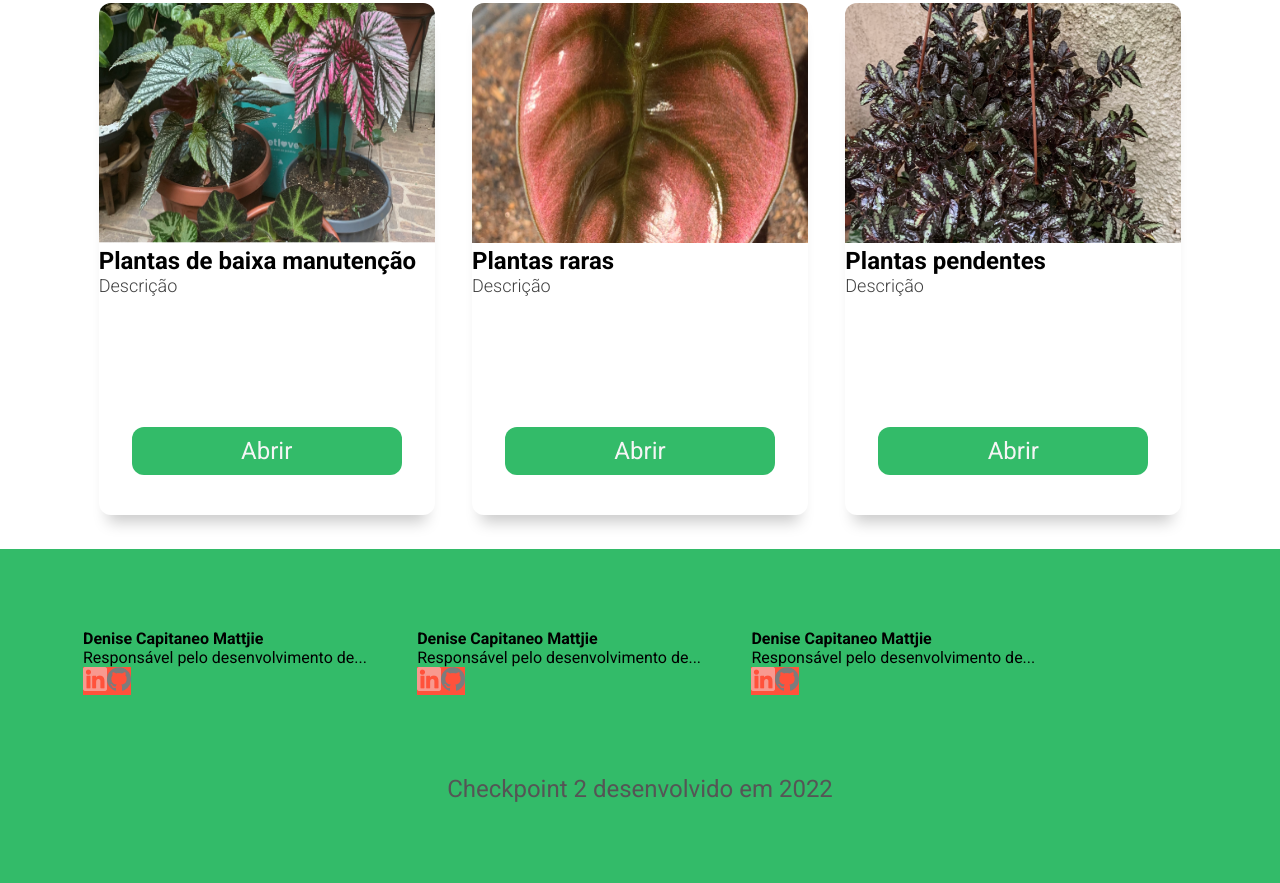
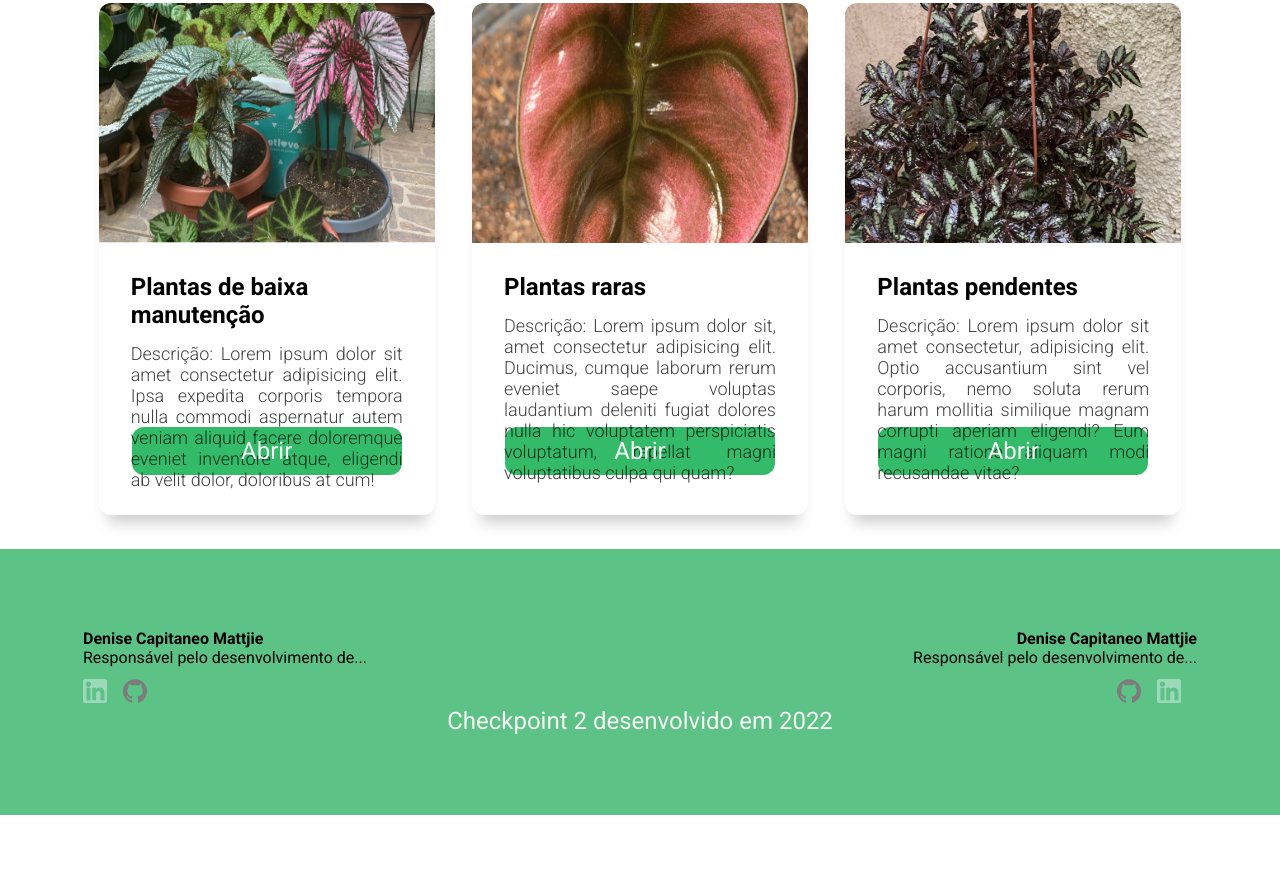
Before and after one commit to decapitaneo/front-end-1-checkpoint-2, a plain HTML site: page index.html in a window 1280 px wide. Shown: the part 1486-2369 px from the top of the page. After the commit the page ends 2301 px from the top, so only its background shows below. Drawn offline with Linux system fonts and the light colour scheme.

Commit message:
menu--nav

```diff
--- a/index.html
+++ b/index.html
@@ -19,7 +19,7 @@
         <div class="header__container">
           <div class="navbar">
             <div class="logo">
-              <img src="" alt="">
+              <img src="images/logo.png" alt="">
             </div>
             <nav>
               <ul>
@@ -61,7 +61,9 @@
               <div class="card_decricao">
                 <div class="card__descricaoHp">
                   <h3>Plantas de crescimento rápido</h3>
-                  <p>Descrição</p>
+                  <p>Descrição: Lorem ipsum, dolor sit amet consectetur adipisicing elit. Deleniti repellat rem impedit quia commodi sed, harum numquam illum corporis debitis aliquam, repudiandae ab tempora quae magni vel reiciendis vitae modi?
+
+                  </p>
                 </div>
 
                 <div class="btn__card">
@@ -78,7 +80,7 @@
               <div class="card_decricao">
                 <div class="card__descricaoHp">
                   <h3>Plantas Pet-Friendly</h3>
-                  <p>Descrição</p>
+                  <p>Descrição: Lorem ipsum dolor sit, amet consectetur adipisicing elit. Corporis magnam veniam quasi perspiciatis ducimus delectus asperiores ex at necessitatibus, doloribus vero, iure atque in aperiam harum iste quibusdam molestias possimus!</p>
                 </div>
 
                 <div class="btn__card">
@@ -95,7 +97,7 @@
               <div class="card_decricao">
                 <div class="card__descricaoHp">
                   <h3>Plantas Tropicais</h3>
-                  <p>Descrição</p>
+                  <p>Descrição: Lorem ipsum dolor sit amet consectetur adipisicing elit. Ad autem magnam, atque tempore ipsam laborum exercitationem? Quae voluptatem cupiditate fugit, sint blanditiis itaque distinctio pariatur perferendis dignissimos debitis hic magnam.</p>
                 </div>
 
                 <div class="btn__card">
@@ -113,7 +115,7 @@
               <div class="card_decricao">
                 <div class="card__descricaoHp">
                   <h3>Plantas de baixa manutenção</h3>
-                  <p>Descrição</p>
+                  <p>Descrição: Lorem ipsum dolor sit amet consectetur adipisicing elit. Ipsa expedita corporis tempora nulla commodi aspernatur autem veniam aliquid facere doloremque eveniet inventore atque, eligendi ab velit dolor, doloribus at cum!</p>
                 </div>
 
                 <div class="btn__card">
@@ -130,7 +132,7 @@
               <div class="card_decricao">
                 <div class="card__descricaoHp">
                   <h3>Plantas raras</h3>
-                  <p>Descrição</p>
+                  <p>Descrição: Lorem ipsum dolor sit, amet consectetur adipisicing elit. Ducimus, cumque laborum rerum eveniet saepe voluptas laudantium deleniti fugiat dolores nulla hic voluptatem perspiciatis voluptatum, repellat magni voluptatibus culpa qui quam?</p>
                 </div>
 
                 <div class="btn__card">
@@ -147,7 +149,7 @@
               <div class="card_decricao">
                 <div class="card__descricaoHp">
                   <h3>Plantas pendentes</h3>
-                  <p>Descrição</p>
+                  <p>Descrição: Lorem ipsum dolor sit amet consectetur, adipisicing elit. Optio accusantium sint vel corporis, nemo soluta rerum harum mollitia similique magnam corrupti aperiam eligendi? Eum magni ratione aliquam modi recusandae vitae?</p>
                 </div>
 
                 <div class="btn__card">
@@ -168,14 +170,15 @@
               <p>Responsável pelo desenvolvimento de...</p>
             </div>
             <div class="footer__redes__sociais">
-              <div class="footer__img">
+              <div class="footer__linkdin">
                 <img src="images/linkedin.png" alt="" />
               </div>
-              <div class="footer__img">
+              <div class="footer__git">
                 <img src="images/gitHub.png" alt="" />
               </div>
             </div>
           </div>
+          <!---
           <div class="footer__autor__descricao">
             <div class="footer__autor__nome">
               <h4>Denise Capitaneo Mattjie</h4>
@@ -190,17 +193,19 @@
               </div>
             </div>
           </div>
+          -->
           <div class="footer__autor__descricao">
             <div class="footer__autor__nome">
               <h4>Denise Capitaneo Mattjie</h4>
               <p>Responsável pelo desenvolvimento de...</p>
             </div>
             <div class="footer__redes__sociais">
-              <div class="footer__img">
+
+              <div class="footer__git">
+                <img src="images/gitHub.png" alt="" />
+              </div>
+              <div class="footer__linkedin">
                 <img src="images/linkedin.png" alt="" />
-              </div>
-              <div class="footer__img">
-                <img src="images/gitHub.png" alt="" />
               </div>
             </div>
           </div>
--- a/style.css
+++ b/style.css
@@ -14,11 +14,19 @@ body {
 header {
 }
 
+.logo {
+  box-shadow: 0px 16px 15px -9px rgba(0, 0, 0, 0.21);
+  padding-top: 15px;
+  padding-bottom: 15px;
+  padding-left: 61px;
+}
+
 .navbar {
   display: flex;
   align-items: center;
   padding: 20px;
   height: 8vh;
+  background: #5dc285;
 }
 
 nav {
@@ -40,6 +48,26 @@ a {
   text-decoration: none;
   color: #555;
 }
+
+/*
+nav ul li a::before {
+  content: '';
+  height: 5px; crio um 'conteúdo' de altura de 5px
+
+  background: #ff523b;
+  position: absolute;
+  bottom: -10px;
+  width: 0%;
+  transition: ease-in 1s;
+
+  /*dica: width iniciando em 0 e aplicação de uma transição
+}
+
+nav ul li a:hover::before {
+  width: 100%;
+}
+
+*/
 
 .header__container {
   /*max-width: 1300px;*/
@@ -74,7 +102,7 @@ a {
 .banner__descricao p {
   font-family: 'Roboto';
   font-style: normal;
-  font-weight: 300;
+  font-weight: 400;
   font-size: 2rem;
   line-height: 28px;
   color: whitesmoke;
@@ -174,6 +202,7 @@ a {
   font-weight: 700;
   font-size: 24px;
   line-height: 28px;
+  padding-bottom: 14px;
 }
 .card_decricao p {
   font-style: normal;
@@ -181,11 +210,13 @@ a {
   font-size: 18px;
   line-height: 21px;
   color: rgba(0, 0, 0, 0.75);
+  text-align: justify;
 }
 
 .card__descricaoHp {
   width: 100%;
   height: 180px;
+  padding: 26px 32px;
 }
 
 .btn__card {
@@ -204,7 +235,7 @@ a {
 }
 
 .btn__card:hover {
-  background: #33bb69;
+  background: #085f2b;
   opacity: 85%;
 }
 
@@ -217,7 +248,7 @@ a {
 
 footer {
   width: 100%;
-  background: #33bb69;
+  background: #5dc285;
 }
 
 .footer_geral {
@@ -230,27 +261,24 @@ footer {
 .footer__autor {
   width: 100%;
   display: flex;
-  flex-direction: row;
-  /*justify-content: flex-end; */
-  align-items: center;
-  padding: 80px 83px;
+  padding-top: 80px;
+  padding-left: 83px;
+  padding-right: 83px;
 }
 
 .footer__autor__descricao {
-  width: 30%;
+  width: 50%;
 }
 
 .footer__autor__descricao:nth-child(2) {
-}
-/*
-
-.footer__autor__descricao:last-child {
-  display: block;
+  display: flex;
+  flex-direction: column;
+  align-items: flex-end;
+  justify-content: center;
   text-align: right;
 }
-*/
 
-.footer__autor__nome {
+.footer img .footer__autor__nome {
 }
 
 .footer__autor__nome h4 {
@@ -259,13 +287,11 @@ footer {
 .footer__redes__sociais {
   display: flex;
   flex-direction: row;
+  padding-top: 12px;
 }
 
-.footer__redes__sociais:last-child {
-}
-
-.footer__redes__sociais .footer__img {
-  background-color: #ff523b;
+.footer__redes__sociais img:first-child {
+  padding-right: 16px;
 }
 
 .footer__checkpoint p {
@@ -273,6 +299,6 @@ footer {
   font-weight: 400;
   font-size: 24px;
   line-height: 28px;
-  color: #555;
+  color: whitesmoke;
   padding-bottom: 80px;
 }
```
Also changed, not shown: images/logo.jpg (added), images/logo.png (added), images/pet_friendly.png, 2 other files.
